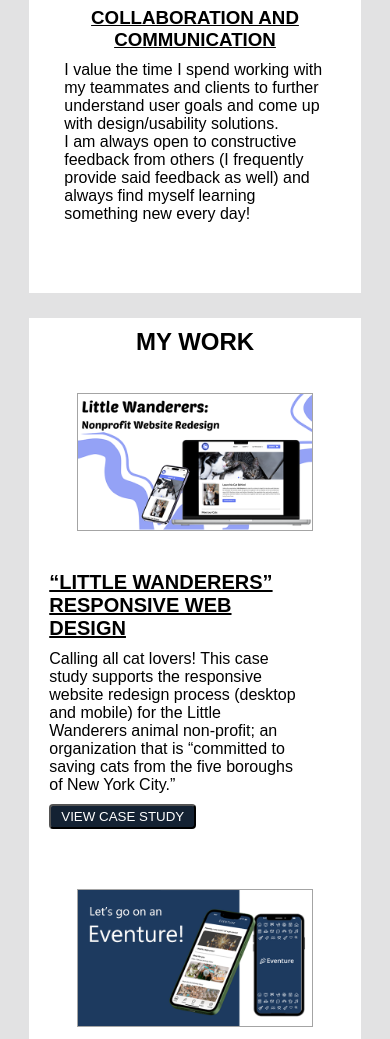
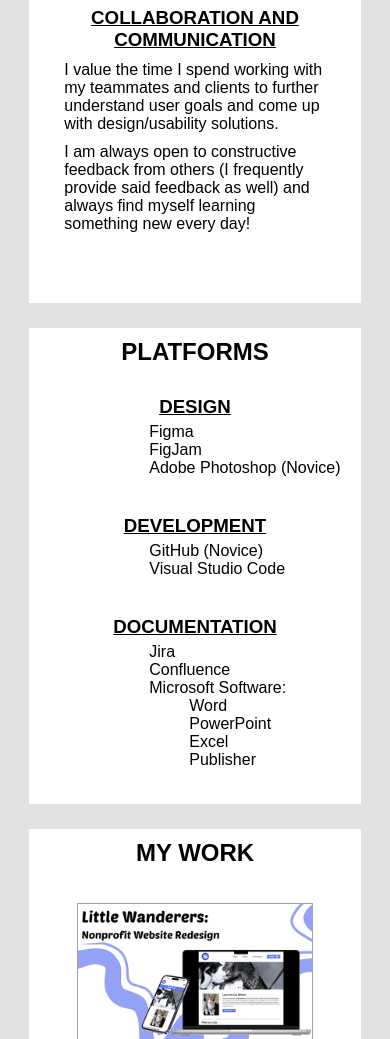
Before and after one commit to raeuserix/UX_UI_HW_18, a plain HTML site: page index.html in a window 390 px wide. Shown: the part 1840-2879 px from the top of the page. Drawn offline with Linux system fonts and the light colour scheme.

Commit message:
platform responsiveness

```diff
--- a/CSS/style.css
+++ b/CSS/style.css
@@ -54,7 +54,12 @@
 }
 
 
-li:hover {
+.inline-block li:hover {
+    font-weight:bold;
+    scale:1.05;
+}
+
+footer li:hover {
     font-weight:bold;
     scale:1.05;
 }
@@ -187,7 +192,8 @@
 }
 
 .mySkills h1,
-.myWork h1 {
+.myWork h1,
+.platformsClass h1 {
     font-family: Arial, Helvetica, sans-serif;
     text-align: center;
     background-color: #FFFFFF;
@@ -196,7 +202,7 @@
 
 }
 
-/*}
+
 .headers{
    display:flex;
    flex-direction: column;
@@ -206,42 +212,44 @@
     padding:10px;
     width:80%;
     margin:0 auto;
-}*/
+}
 
-/*.skillInfo {
+.skillInfo {
     width: 100%;
-} */
-/* .hr {
+}
+.hr {
    margin:0 auto;
     font-family: Arial, Helvetica, sans-serif;
     background-color:#FFFFFF;
-} */
+}
 
-/* hr {
+hr {
     border: none;
     height: 3px;
     border-top:4px solid black;
     border-bottom:2px solid black;
     margin-top:0;
-} */
+}
 
-/* .platformsClass{
-    margin-top:25px;
-    width:85%;
-    margin-left:auto;
-    margin-right:auto;
-    padding-left:15px;
-    padding-right:15px;
-} */
-/* .flexContainerPlatforms {
+.platformsClass{
+    margin-top: 25px;
+    width: 85%;
+    margin-left: auto;
+    margin-right: auto;
+    padding-left: 15px;
+    padding-right: 15px;
+}
+.flexContainerPlatforms {
     display:flex;
-    flex-direction:row; */
-/* justify-content: space-between; */
-/* margin:0 auto;
+    flex-direction:row;
+justify-content: space-evenly;
+margin:0 auto;
     font-family: Arial, Helvetica, sans-serif;
     background-color:#FFFFFF;
-} */
-/* .centeredH3Headers1 {
+    /* padding-top:30px;
+    padding-bottom:40px; */
+}
+.centeredH3Headers1 {
     text-align: center;
     justify-content: center;
     margin-top:3px;
@@ -254,22 +262,30 @@
 
 .skillInfo {
     margin-top:10px;
-} */
+}
 
-/* .platformType{
-    width:25%;
-} */
+.platformType{
+    padding-left:10px;
+    padding-right:10px;
+}
 
-/* .platformUL {
-    display:inline-block;
-    justify-content: left;
+.platformUL {
+    display:flex;
+    flex-direction:column;
+    justify-content: flex-start;
     margin-top:5px;
+    padding-bottom:20px;
+    padding-left:0;
 
 
 }
+
+
 .platformType li {
-    justify-content:left ;
-} */
+    display:flex;
+    flex-direction: column;
+    justify-content:center;
+}
 
 
 /*My Work*/
@@ -304,6 +320,11 @@
 
 
 }
+
+.platforms h1 {
+    background-color:white;
+}
+
 
 .workImage {
     display:flex;
@@ -409,6 +430,7 @@
     padding:0px;
    }
 
+
     .containerGrid {
         flex-direction:column;
         width:100%;
@@ -438,9 +460,33 @@
     .flexContainerPlatforms {
         flex-direction: column;
         width: 100%;
-        padding: 0px;
+        padding-top: 10px;
+        /* align-content: center;
+        justify-content:center;
+        padding-bottom:10px; */
 
     }
+
+
+    /* .platformUL {
+        align-content: center;
+        width:250px;
+        display:flex;
+        flex-direction:column;
+        justify-content:flex-end;
+    } */
+
+    .platformType {
+        padding-bottom:15px;
+
+    }
+
+    .platformType li {
+        justify-content: center;
+        text-align: left;
+        padding-left:110px;
+    }
+
 
     .gridContainerWork {
        margin:auto;
@@ -450,6 +496,10 @@
        /* grid-template-rows:1fr;
        grid-template-areas: "workImage"
        "workInfo"; */
+    }
+
+    .workInfo {
+        padding-right: 0;
     }
 
 
--- a/index.html
+++ b/index.html
@@ -73,7 +73,7 @@
         </div>
         </section>
 
-        <!-- <section class="platformsClass">
+        <section class="platformsClass">
 
         <h1>PLATFORMS</h1>
 
@@ -99,7 +99,7 @@
                     <li>Jira</li>
                     <li>Confluence</li>
                     <li>Microsoft Software:</li>
-                    <ul class="platformUL">
+                    <ul class="platformUL1">
                         <li>Word</li>
                         <li>PowerPoint</li>
                         <li>Excel</li>
@@ -107,7 +107,7 @@
                     </ul>
                 </ul>
             </div>
-    </section> -->
+    </section>
 
 
     <section class="myWork">
```
